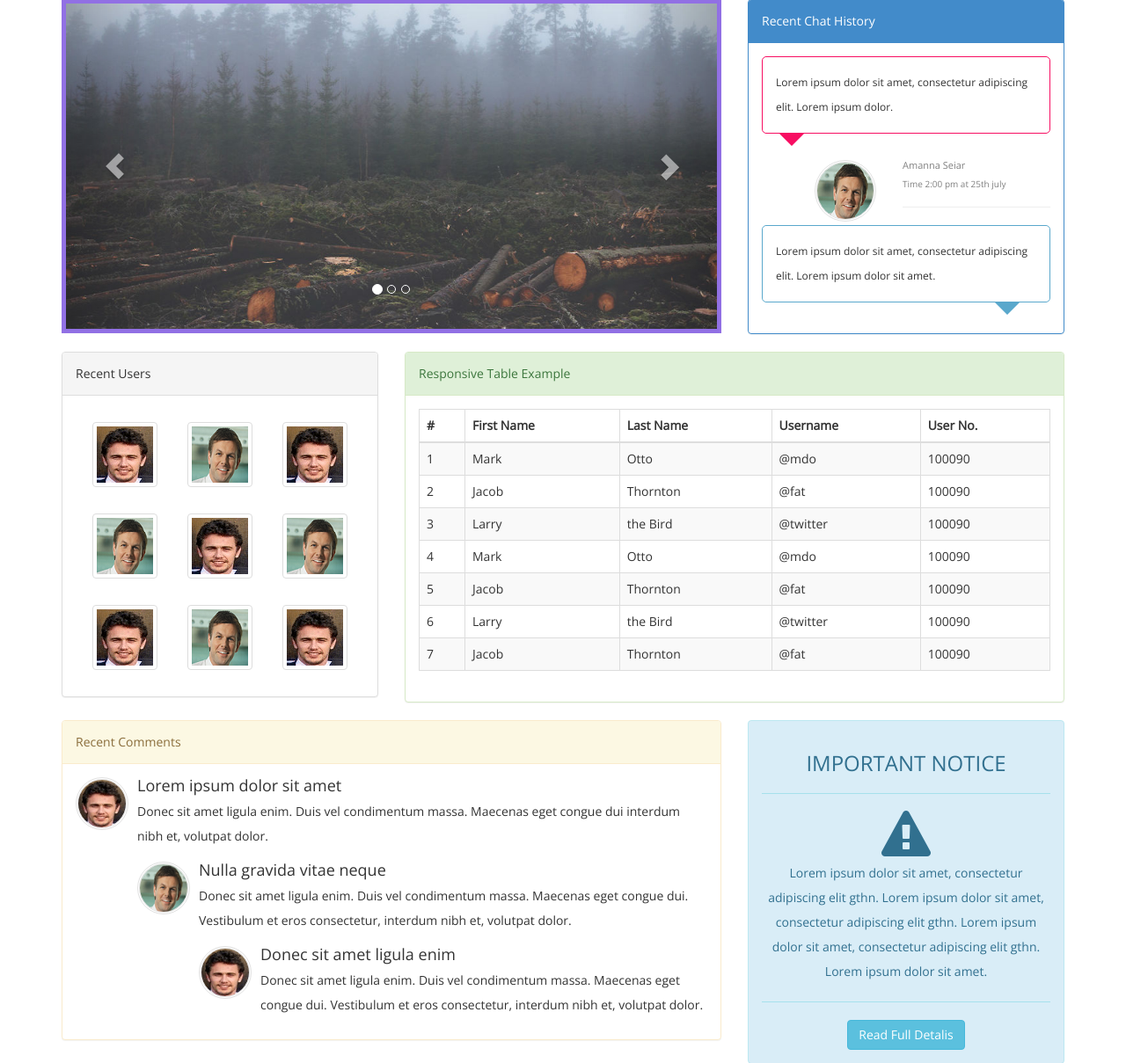
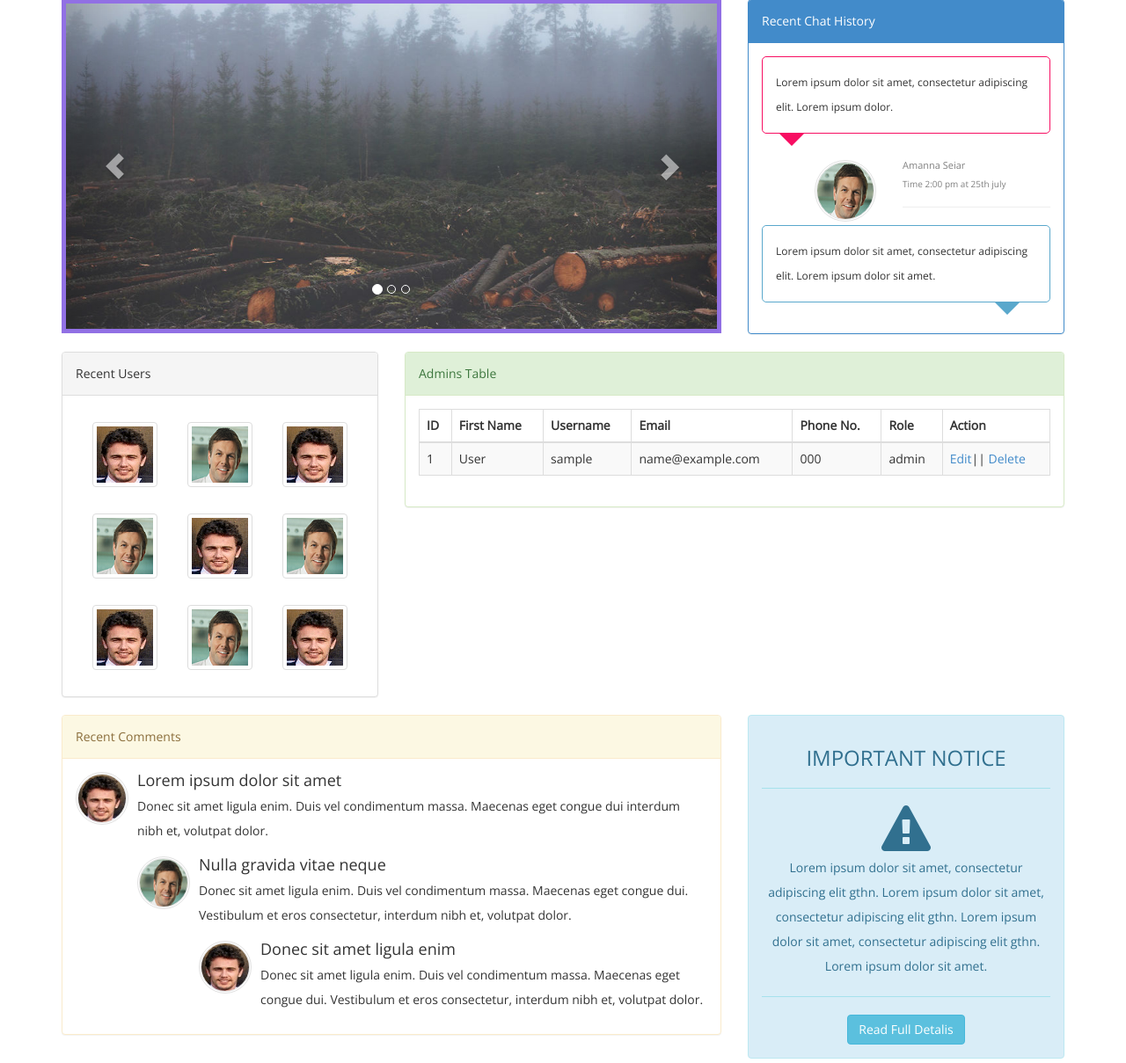
Before and after one commit to HASHtechvishal/gym_PHP, a PHP site: page /admins/dashboard.php in a window 1280 px wide. Shown: the part 550-1759 px from the top of the page at 88% size. Run offline with PHP 8.4, Linux system fonts and the light colour scheme; tables that the repository leaves empty or names only in its code hold one stand-in row (values such as "Sample post").

Commit message:
update and delete

```diff
--- a/admins/admin_includes/header.php
+++ b/admins/admin_includes/header.php
@@ -8,7 +8,7 @@
     <!--[if IE]>
         <meta http-equiv="X-UA-Compatible" content="IE=edge,chrome=1">
         <![endif]-->
-    <title>FREE RESPONSIVE HORIZONTAL ADMIN</title>
+    <title>Gym ADMIN</title>
     <!-- BOOTSTRAP CORE STYLE  -->
     <link href="assets/css/bootstrap.css" rel="stylesheet" />
     <!-- FONT AWESOME STYLE  -->
--- a/admins/dashboard.php
+++ b/admins/dashboard.php
@@ -1,5 +1,6 @@
 <?php
 include('admin_includes/header.php');
+include('../config/function.php');
 ?>
 
      <!-- MENU SECTION END-->
@@ -157,70 +158,57 @@ include('admin_includes/header.php');
                   <div class="col-md-8 col-sm-8 col-xs-12">
                       <div class="panel panel-success">
                         <div class="panel-heading">
-                           Responsive Table Example
+                           Admins Table
+                           <?php //alertMessage(); ?>
                         </div>
                         <div class="panel-body">
                             <div class="table-responsive">
                                 <table class="table table-striped table-bordered table-hover">
                                     <thead>
                                         <tr>
-                                            <th>#</th>
+                                            <th>ID</th>
                                             <th>First Name</th>
-                                            <th>Last Name</th>
                                             <th>Username</th>
-                                             <th>User No.</th>
+                                            <th>Email</th>
+                                            <th>Phone No.</th>
+                                            <th>Role</th>
+                                            <th>Action</th>
                                         </tr>
                                     </thead>
                                     <tbody>
-                                        <tr>
-                                            <td>1</td>
-                                            <td>Mark</td>
-                                            <td>Otto</td>
-                                            <td>@mdo</td>
-                                            <td>100090</td>
-                                        </tr>
-                                        <tr>
-                                            <td>2</td>
-                                            <td>Jacob</td>
-                                            <td>Thornton</td>
-                                            <td>@fat</td>
-                                            <td>100090</td>
-                                        </tr>
-                                        <tr>
-                                            <td>3</td>
-                                            <td>Larry</td>
-                                            <td>the Bird</td>
-                                            <td>@twitter</td>
-                                            <td>100090</td>
-                                        </tr>
-                                         <tr>
-                                            <td>4</td>
-                                            <td>Mark</td>
-                                            <td>Otto</td>
-                                            <td>@mdo</td>
-                                            <td>100090</td>
-                                        </tr>
-                                        <tr>
-                                            <td>5</td>
-                                            <td>Jacob</td>
-                                            <td>Thornton</td>
-                                            <td>@fat</td>
-                                            <td>100090</td>
-                                        </tr>
-                                        <tr>
-                                            <td>6</td>
-                                            <td>Larry</td>
-                                            <td>the Bird</td>
-                                            <td>@twitter</td>
-                                            <td>100090</td>
-                                        </tr>
-                                          <tr>
-                                            <td>7</td>
-                                            <td>Jacob</td>
-                                            <td>Thornton</td>
-                                            <td>@fat</td>
-                                            <td>100090</td>
-                                        </tr>
+                                        <?php
+                                        $admins = getAll('admins');
+                                        if(!$admins){
+                                            echo '<h4>Something Went</h4>';
+                                        }
+                                        if(mysqli_num_rows($admins) > 0){
+                                        ?>
+                                        <?php foreach($admins as $adminItem){ ?>
+
+                                            <tr>
+                                            <td><?= $adminItem['id']?></td>
+                                            <td><?= $adminItem['fullname']?></td>
+                                            <td><?= $adminItem['username']?></td>
+                                            <td><?= $adminItem['email']?></td>
+                                            <td><?= $adminItem['phone']?></td>
+                                            <td><?= $adminItem['role']?></td>
+                                            <td>
+                                                <a href="admins-edit.php?id=<?= $adminItem['id']?>">Edit</a>||
+                                                <a href="admins-delete.php?id=<?= $adminItem['id']?>">Delete</a>
+                                            </td>
+                                            </tr>
+                                        <?php }?>
+                                        <?php
+                                        }else{
+                                        ?>
+                                            <tr>
+                                            <td>No Record Found</td>
+                                            </tr>
+
+                                        <?php
+                                        }
+                                        ?>
+
                                     </tbody>
                                 </table>
                             </div>
--- a/config/function.php
+++ b/config/function.php
@@ -96,9 +96,9 @@ function getById($tableName, $id){
         if(mysqli_num_rows($result) == 1){
             $row = mysqli_fetch_array($result);
             $response = [
-                'status' => 404,
+                'status' => 200,
                 'data' => $row,
-                'message' => 'no data found'
+                'message' => 'Record Found'
             ];
             return $response;
 
@@ -128,5 +128,19 @@ function delete($tableName, $id){
 
     $query = "DELETE FROM $table WHERE id='$id' LIMIT 1";
     $result = mysqli_query($conn,$query);
+    return $result;
+}
+
+function checkParamId($type){
+
+    if(isset($_GET[$type])){
+        if($_GET[$type] != ''){
+            return $_GET[$type];
+        }else{
+            return '<h5>No id found</h5>';
+        }
+    }else{
+        return '<h5>No id given</h5>';
+    }
 }
 ?>
```
Also changed, not shown: admins/admins-delete.php (added, +27 -0 lines), admins/admins-edit.php (added, +120 -0 lines), admins/form.php (+0 -47 lines), codes/login_form.php (+37 -0 lines), 1 other file.
